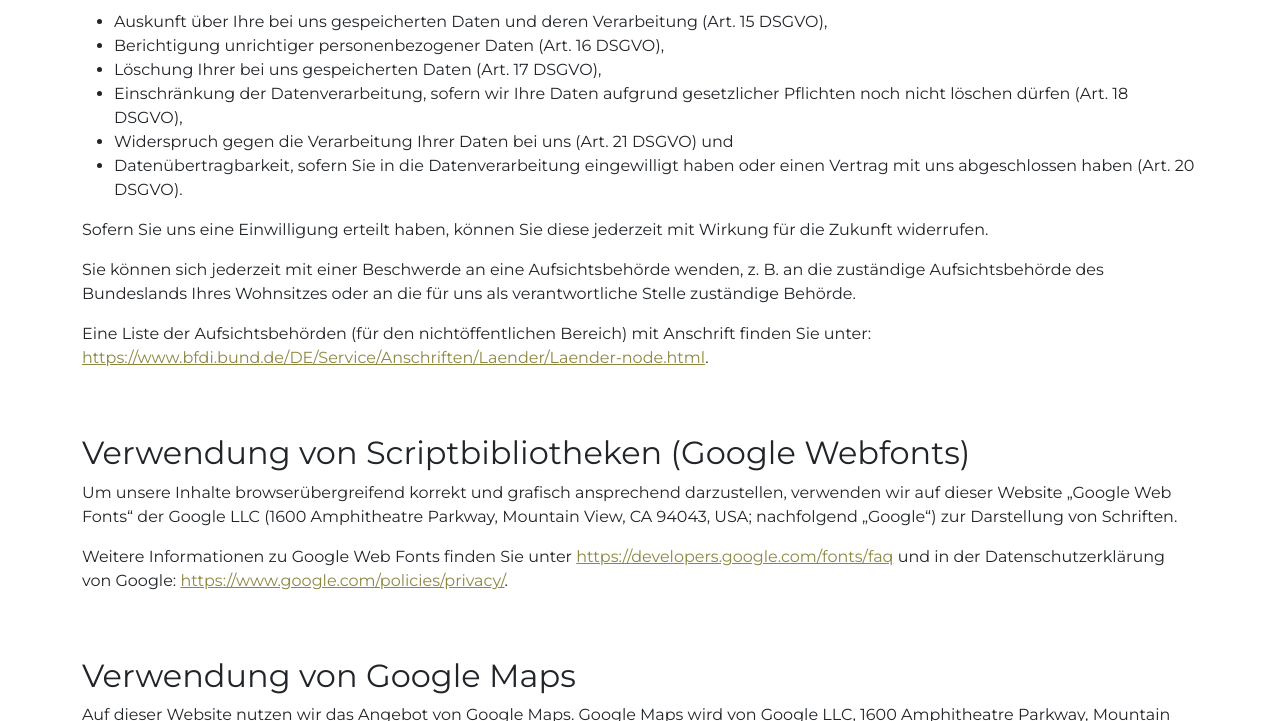
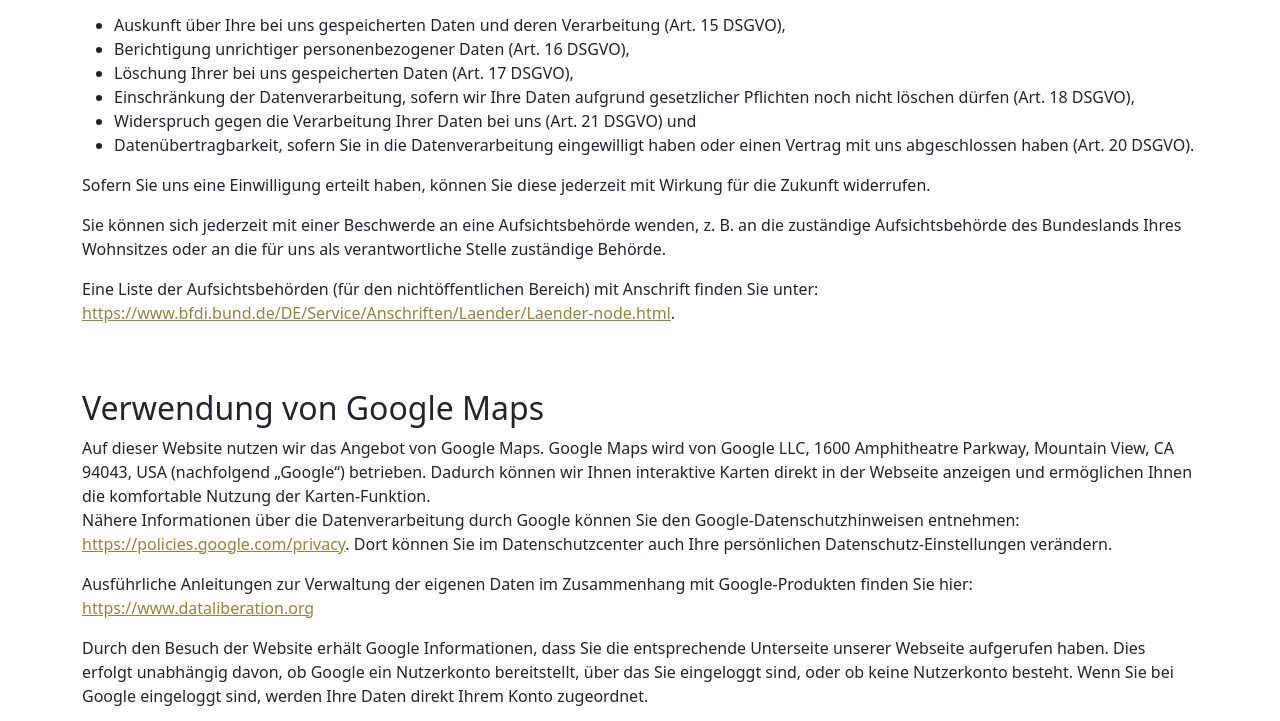
Before and after one commit to timmguthle/tierarztpraxis-geilsheim, a plain HTML site: page datenschutz.html in a window 1280 px wide. Shown: the part 461-1182 px from the top of the page. Drawn offline with nearby package versions, Linux system fonts and the light colour scheme.

Commit message:
removed google font dependency

```diff
--- a/assets/styles2.css
+++ b/assets/styles2.css
@@ -1,9 +1,7 @@
-@import url('https://fonts.googleapis.com/css2?family=Montserrat&display=swap');
-
 * {
 	margin: 0px;
 	padding: 0px;
-	font-family: "Montserrat", sans-serif;
+	font-family: system-ui, -apple-system, "Segoe UI", sans-serif;
 }
 
 .alert {
--- a/datenschutz.html
+++ b/datenschutz.html
@@ -52,9 +52,6 @@
         <p>Sofern Sie uns eine Einwilligung erteilt haben, können Sie diese jederzeit mit Wirkung für die Zukunft widerrufen.</p>
         <p>Sie können sich jederzeit mit einer Beschwerde an eine Aufsichtsbehörde wenden, z. B. an die zuständige Aufsichtsbehörde des Bundeslands Ihres Wohnsitzes oder an die für uns als verantwortliche Stelle zuständige Behörde.</p>
         <p>Eine Liste der Aufsichtsbehörden (für den nichtöffentlichen Bereich) mit Anschrift finden Sie unter: <a href="https://www.bfdi.bund.de/DE/Service/Anschriften/Laender/Laender-node.html" target="_blank" rel="noopener nofollow">https://www.bfdi.bund.de/DE/Service/Anschriften/Laender/Laender-node.html</a>.</p>
-        <p></p><h2 style="padding-top: 3rem;">Verwendung von Scriptbibliotheken (Google Webfonts)</h2>
-        <p>Um unsere Inhalte browserübergreifend korrekt und grafisch ansprechend darzustellen, verwenden wir auf dieser Website „Google Web Fonts“ der Google LLC (1600 Amphitheatre Parkway, Mountain View, CA 94043, USA; nachfolgend „Google“) zur Darstellung von Schriften.</p>
-        <p>Weitere Informationen zu Google Web Fonts finden Sie unter <a href="https://developers.google.com/fonts/faq" rel="noopener nofollow" target="_blank">https://developers.google.com/fonts/faq</a> und in der Datenschutzerklärung von Google: <a href="https://www.google.com/policies/privacy/" rel="noopener nofollow" target="_blank">https://www.google.com/policies/privacy/</a>.</p>
         <p></p><h2 style="padding-top: 3rem;">Verwendung von Google Maps</h2>
         <p>Auf dieser Website nutzen wir das Angebot von Google Maps. Google Maps wird von Google LLC, 1600 Amphitheatre Parkway, Mountain View, CA 94043, USA (nachfolgend „Google“) betrieben. Dadurch können wir Ihnen interaktive Karten direkt in der Webseite anzeigen und ermöglichen Ihnen die komfortable Nutzung der Karten-Funktion.<br>Nähere Informationen über die Datenverarbeitung durch Google können Sie den Google-Datenschutzhinweisen entnehmen: <a href="https://policies.google.com/privacy" rel="noopener nofollow" target="_blank">https://policies.google.com/privacy</a>. Dort können Sie im Datenschutzcenter auch Ihre persönlichen Datenschutz-Einstellungen verändern.</p>
         <p>Ausführliche Anleitungen zur Verwaltung der eigenen Daten im Zusammenhang mit Google-Produkten finden Sie hier: <a href="https://www.dataliberation.org/" rel="noopener nofollow" target="_blank">https://www.dataliberation.org</a></p>
```
